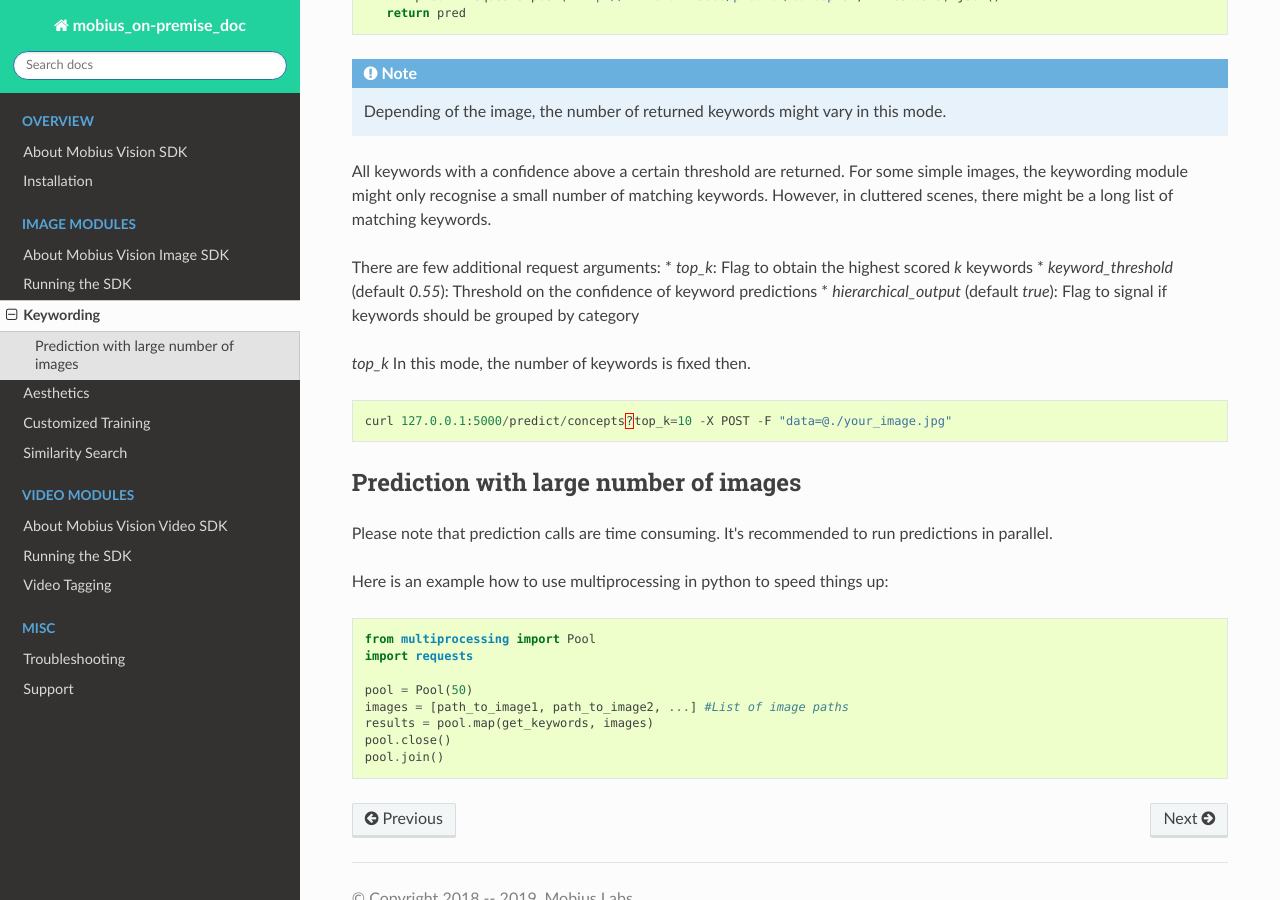
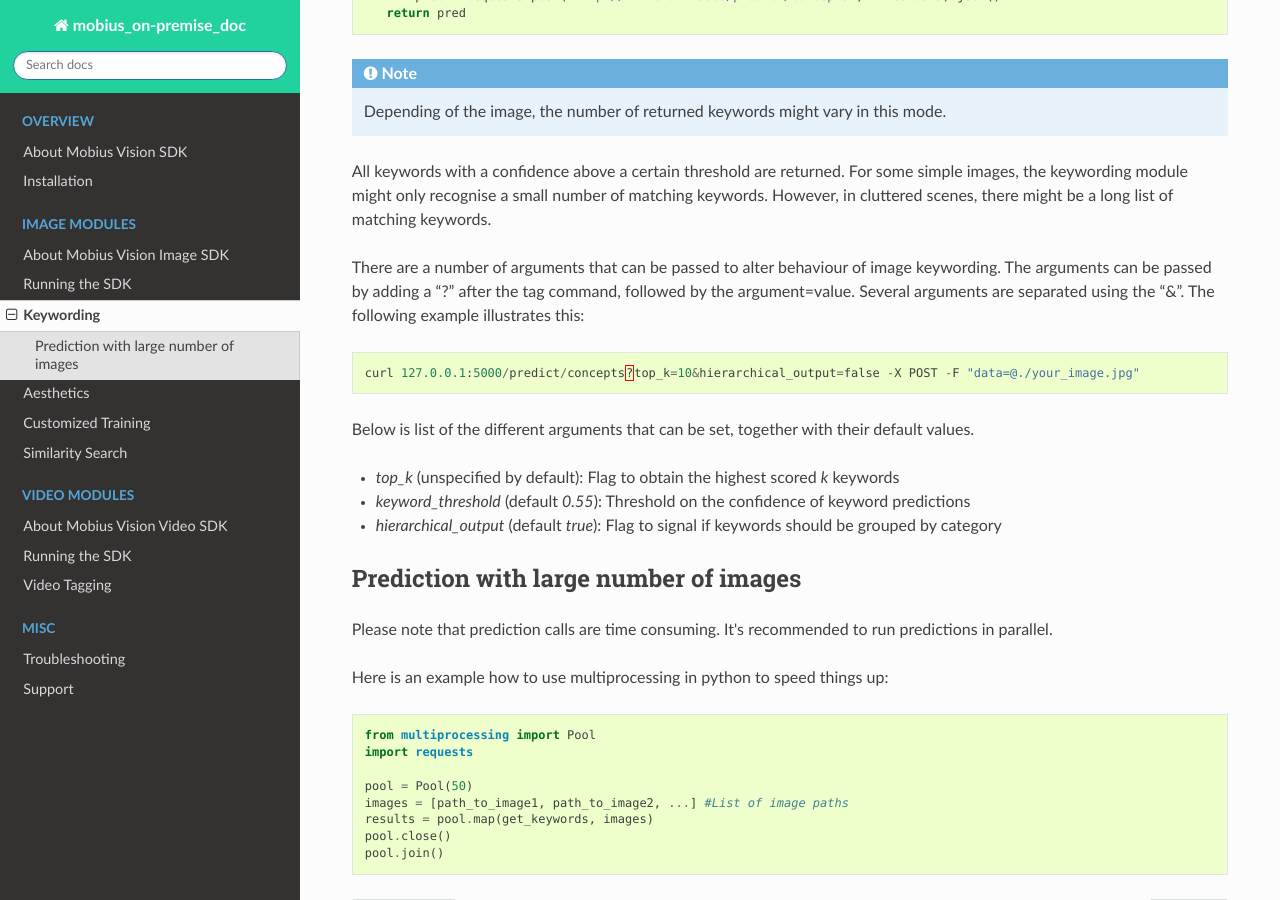
Before and after one commit to rumlingd/mobius_on-premise_doc, a Sphinx documentation site: the page built from source/image_keywording.rst, in a window 1280 px wide and 900 px high, scrolled down 446 px. Built offline with Sphinx 7.4.7 and the Read the Docs theme 2.0.0, drawn with Linux system fonts in a browser that asks for light colours; formulas are drawn with MathJax 3.

Commit message:
Updated optional arguments for image keywording

```diff
--- a/source/image_keywording.rst
+++ b/source/image_keywording.rst
@@ -25,17 +25,16 @@ All keywords with a confidence above a certain threshold are returned.
 For some simple images, the keywording module might only recognise a small number of matching keywords.
 However, in cluttered scenes, there might be a long list of matching keywords.
 
-There are few additional request arguments:
-* *top_k*: Flag to obtain the highest scored `k` keywords
+There are a number of arguments that can be passed to alter behaviour of image keywording. The arguments can be passed by adding a “?” after the tag command, followed by the argument=value. Several arguments are separated using the “&”. The following example illustrates this:
+::
+
+  curl 127.0.0.1:5000/predict/concepts?top_k=10&hierarchical_output=false -X POST -F "data=@./your_image.jpg"
+
+Below is list of the different arguments that can be set, together with their default values.
+
+* *top_k* (unspecified by default): Flag to obtain the highest scored `k` keywords
 * *keyword_threshold* (default *0.55*): Threshold on the confidence of keyword predictions
 * *hierarchical_output* (default *true*): Flag to signal if keywords should be grouped by category
-
-
-`top_k`
-In this mode, the number of keywords is fixed then.
-::
-
-  curl 127.0.0.1:5000/predict/concepts?top_k=10 -X POST -F "data=@./your_image.jpg"
 
 
 Prediction with large number of images
```
